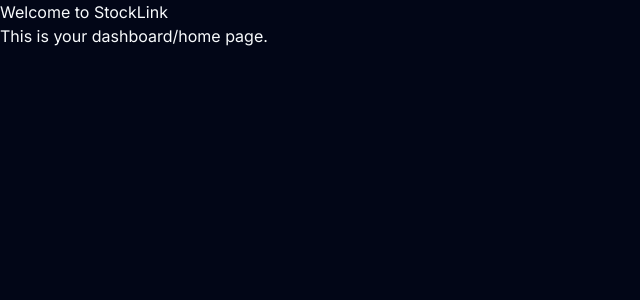
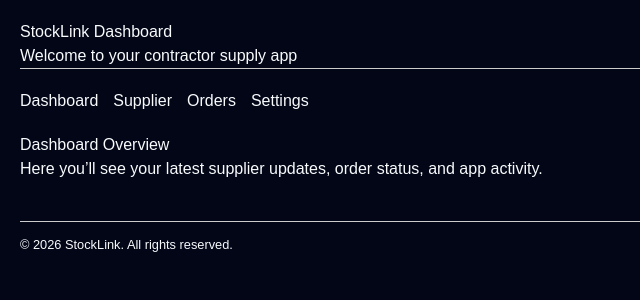
Before and after one commit to tonyadms1509/stocklink-ferrari-v110, a React (Vite) app: page / in a window 1280 px wide. Shown: the top 300 px of the page, without its empty margins (0-640 px from the left). Built offline with nearby package versions, Linux system fonts and the light colour scheme.

Commit message:
Add StockLink dashboard layout

```diff
--- a/src/App.tsx
+++ b/src/App.tsx
@@ -2,10 +2,33 @@
 
 function App() {
   return (
-    <div>
-      <h1>Welcome to StockLink</h1>
-      <p>This is your dashboard/home page.</p>
-      {/* Add your Supplier, Dashboard, or other components here */}
+    <div style={{ fontFamily: "Arial, sans-serif", padding: "20px" }}>
+      {/* Header */}
+      <header style={{ borderBottom: "1px solid #ccc", marginBottom: "20px" }}>
+        <h1>StockLink Dashboard</h1>
+        <p>Welcome to your contractor supply app</p>
+      </header>
+
+      {/* Navigation */}
+      <nav style={{ marginBottom: "20px" }}>
+        <ul style={{ listStyle: "none", padding: 0, display: "flex", gap: "15px" }}>
+          <li><a href="/dashboard">Dashboard</a></li>
+          <li><a href="/supplier">Supplier</a></li>
+          <li><a href="/orders">Orders</a></li>
+          <li><a href="/settings">Settings</a></li>
+        </ul>
+      </nav>
+
+      {/* Main Content */}
+      <main>
+        <h2>Dashboard Overview</h2>
+        <p>Here you’ll see your latest supplier updates, order status, and app activity.</p>
+      </main>
+
+      {/* Footer */}
+      <footer style={{ marginTop: "40px", borderTop: "1px solid #ccc", paddingTop: "10px" }}>
+        <small>© 2026 StockLink. All rights reserved.</small>
+      </footer>
     </div>
   );
 }
```
